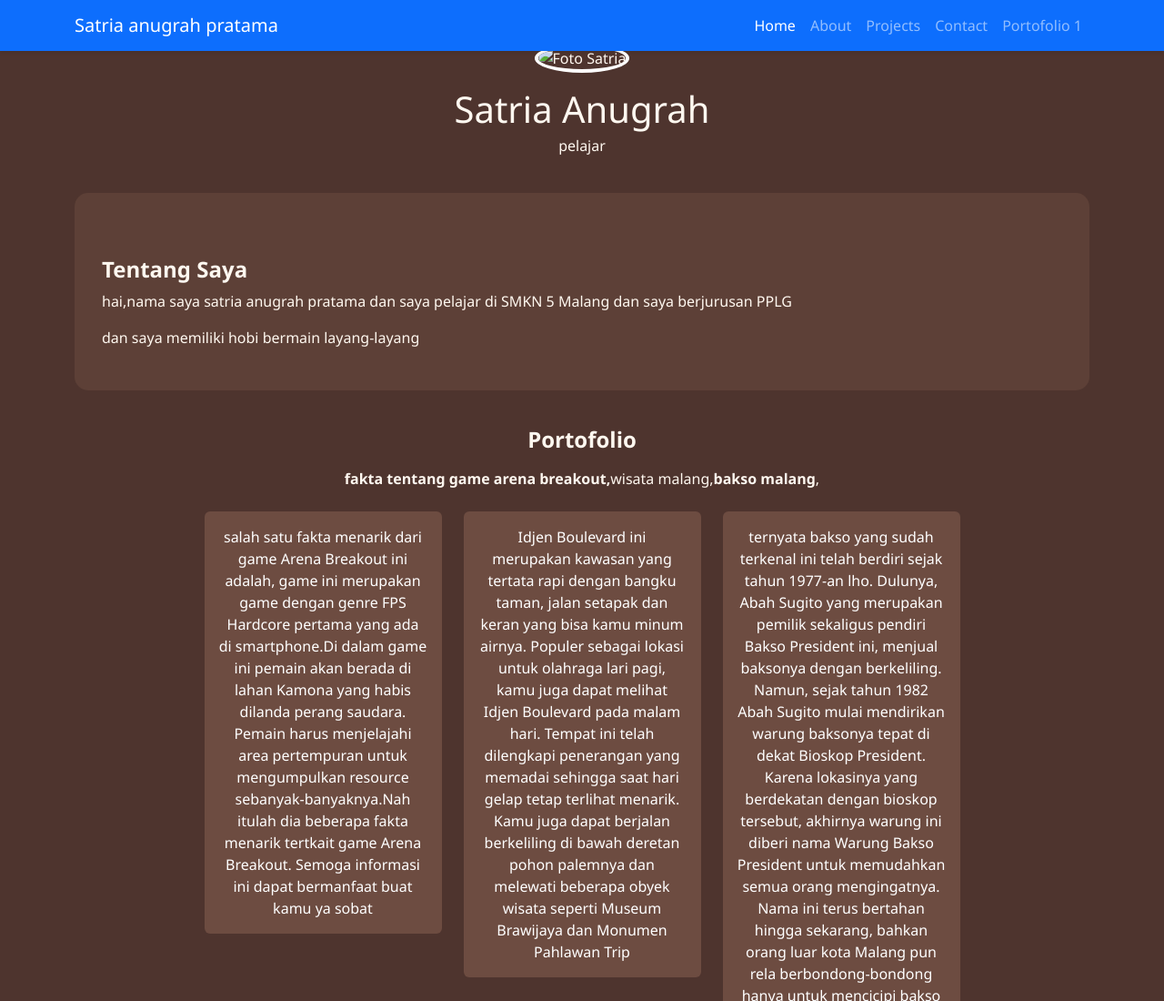
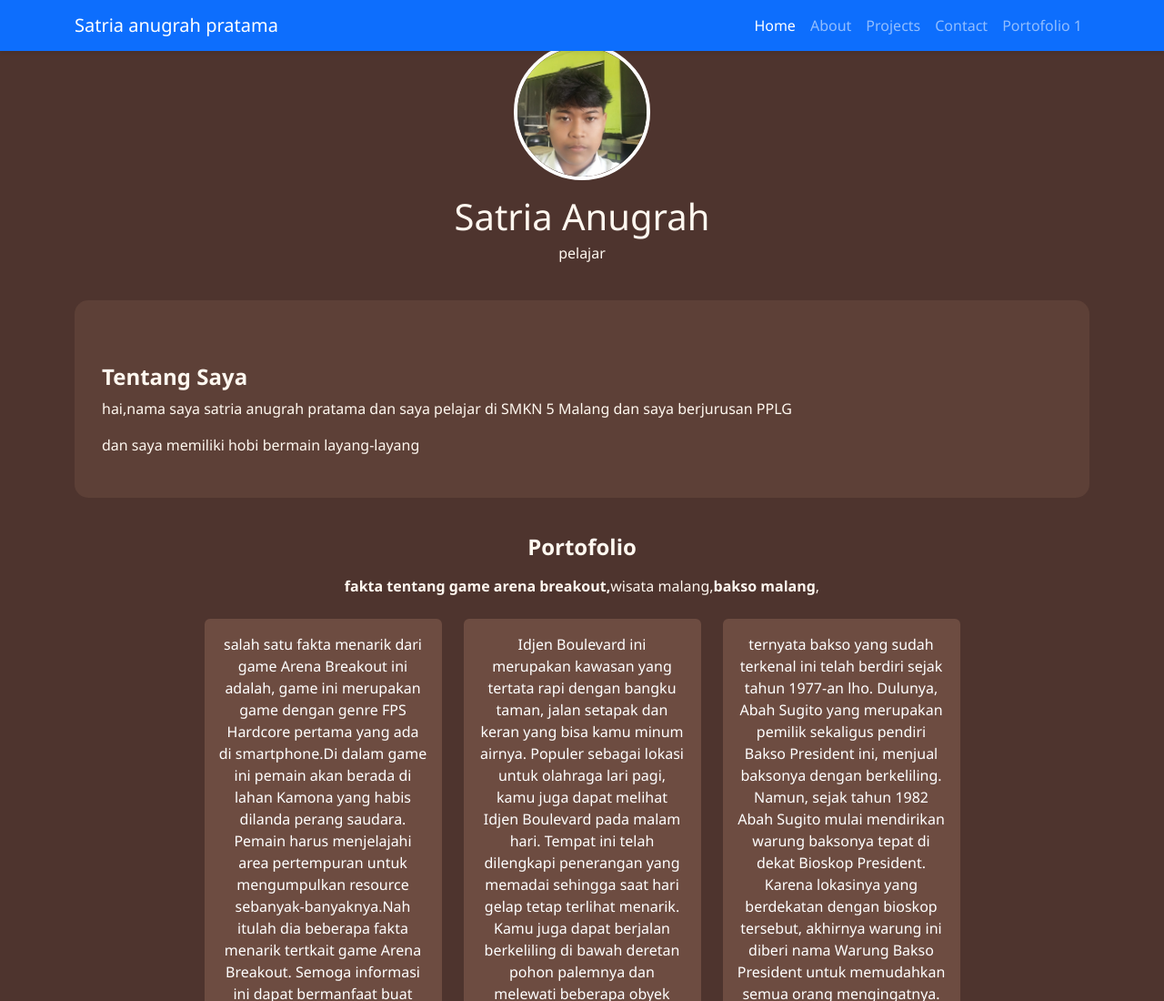
Before and after one commit to Satriaanugrahpratama/Satriaanugrahpratama.github.io, a plain HTML site: page index2.html in a window 1280 px wide. Shown: the top 1100 px of the page at 91% size. Drawn offline with nearby package versions, Linux system fonts and the light colour scheme.

Commit message:
Update index2.html

```diff
--- a/index2.html
+++ b/index2.html
@@ -87,7 +87,7 @@
 
 
   <div class="container text-center py-5">
-    <img src="img/WhatsApp Image 2025-07-28 at 10.10.20.jpeg" alt="Foto Satria" class="profile-img mb-3">
+    <img src="WhatsApp Image 2025-07-28 at 10.10.20.jpeg" alt="Foto Satria" class="profile-img mb-3">
     <h1 class="mb-1">Satria Anugrah</h1>
     <p class="mb-4">pelajar</p>
 
```
